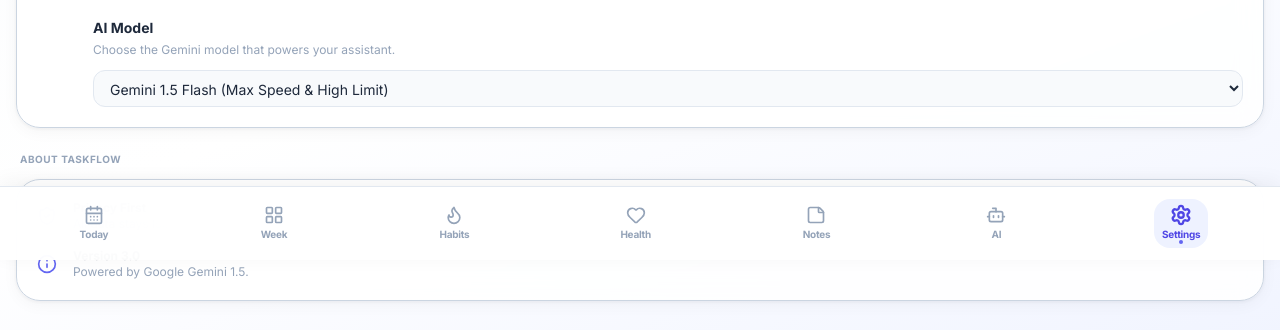
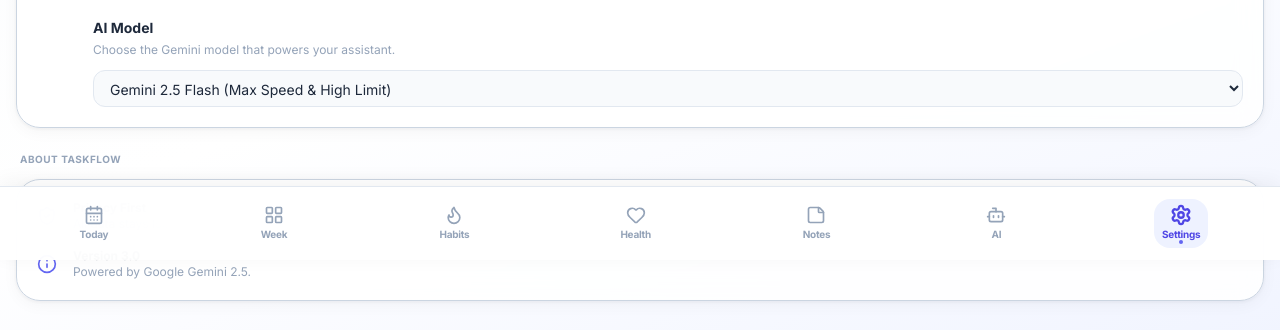
Before and after one commit to agrawalsanket123-netizen/taskflow, a React (Vite) app: page /settings in a window 1280 px wide. Shown: the part 540-870 px from the top of the page. Built offline with nearby package versions, Linux system fonts and the light colour scheme; no server answers.

Commit message:
fix: upgrade deprecated Gemini 1.5 models to Gemini 2.5

```diff
--- a/src/pages/Assistant.jsx
+++ b/src/pages/Assistant.jsx
@@ -240,7 +240,7 @@ CRITICAL LIMITS: To avoid API payload limits, do NOT schedule more than 14 tasks
         </div>
         <h2 className="text-2xl font-bold text-slate-800 dark:text-slate-100 mb-2">Welcome to TaskFlow AI</h2>
         <p className="text-sm text-slate-500 dark:text-slate-400 max-w-xs mb-8">
-          Powered by Google Gemini 1.5, your assistant can completely break down your goals into actionable daily schedules.
+          Powered by Google Gemini 2.5, your assistant can completely break down your goals into actionable daily schedules.
         </p>
         <button
           onClick={() => navigate('/settings')}
@@ -261,7 +261,7 @@ CRITICAL LIMITS: To avoid API payload limits, do NOT schedule more than 14 tasks
             AI Planner
             <Sparkles size={18} className="text-yellow-500" />
           </h1>
-          <p className="text-xs font-semibold text-slate-400 dark:text-slate-500 tracking-wider uppercase mt-1">Gemini 1.5</p>
+          <p className="text-xs font-semibold text-slate-400 dark:text-slate-500 tracking-wider uppercase mt-1">Gemini 2.5</p>
         </div>
         <button
           onClick={() => {
--- a/src/pages/Settings.jsx
+++ b/src/pages/Settings.jsx
@@ -133,8 +133,8 @@ export default function Settings() {
                   }}
                   className="w-full bg-slate-50 dark:bg-slate-800 border border-slate-200 dark:border-slate-700 rounded-xl px-3 py-2 text-sm text-slate-800 dark:text-slate-100 focus:outline-none focus:ring-2 focus:ring-indigo-500 transition-all"
                 >
-                  <option value="gemini-1.5-flash">Gemini 1.5 Flash (Max Speed & High Limit)</option>
-                  <option value="gemini-1.5-pro">Gemini 1.5 Pro (Max Intelligence)</option>
+                  <option value="gemini-2.5-flash">Gemini 2.5 Flash (Max Speed & High Limit)</option>
+                  <option value="gemini-2.5-pro">Gemini 2.5 Pro (Max Intelligence)</option>
                 </select>
               </div>
             </div>
@@ -155,7 +155,7 @@ export default function Settings() {
               <Info size={20} className="text-indigo-500" />
               <div className="text-xs">
                 <p className="font-bold">Version 3.0</p>
-                <p className="text-slate-400">Powered by Google Gemini 1.5.</p>
+                <p className="text-slate-400">Powered by Google Gemini 2.5.</p>
               </div>
             </div>
           </div>
--- a/src/utils/storage.js
+++ b/src/utils/storage.js
@@ -132,7 +132,7 @@ export const saveReminders = (reminders) => save('tf_reminders', reminders)
 export const getGeminiApiKey = () => localStorage.getItem(GEMINI_API_KEY) || ''
 export const setGeminiApiKey = (key) => localStorage.setItem(GEMINI_API_KEY, key)
 
-export const getGeminiModel = () => localStorage.getItem(GEMINI_MODEL_KEY) || 'gemini-1.5-flash'
+export const getGeminiModel = () => localStorage.getItem(GEMINI_MODEL_KEY) || 'gemini-2.5-flash'
 export const setGeminiModel = (model) => localStorage.setItem(GEMINI_MODEL_KEY, model)
 
 export const getChatHistory = () => parse(CHAT_HISTORY_KEY, [])
```
